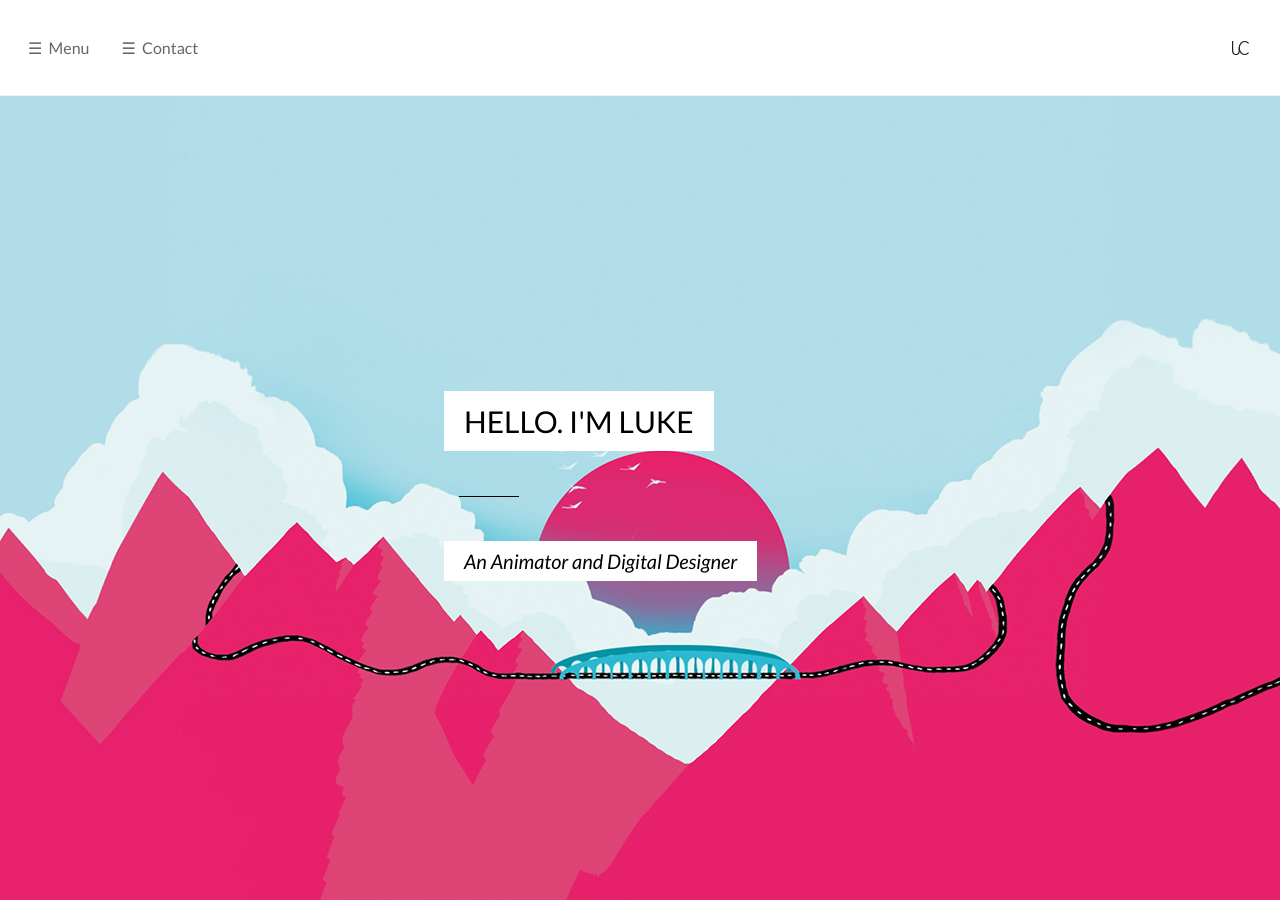
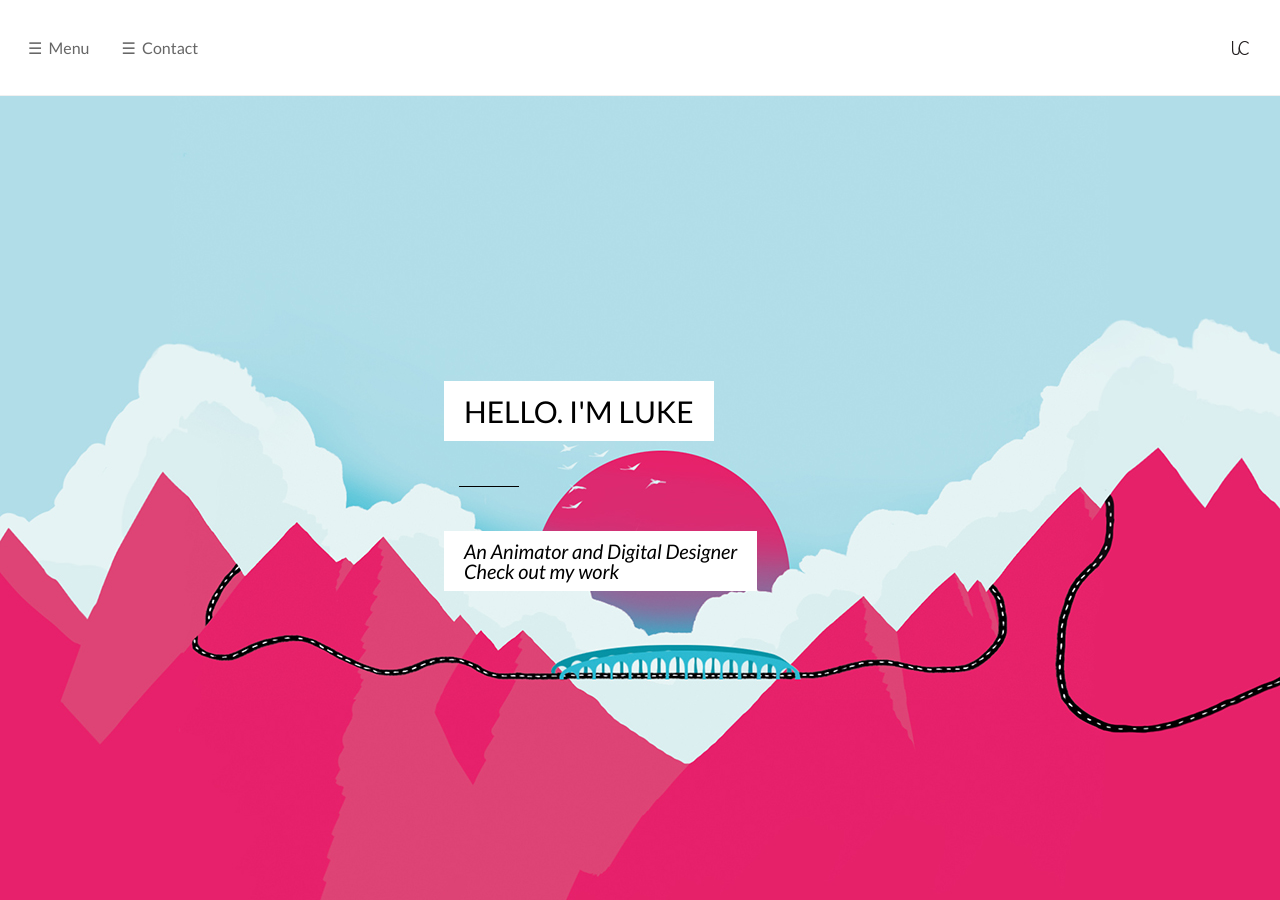
Before and after one commit to lukecarlton/lukecarlton.com, a Jekyll site: the page built from index.html, in a window 1280 px wide. Built offline with Jekyll 4.4.1, drawn with Linux system fonts in a browser that asks for light colours; Markdown is read by kramdown in place of the engine named in the settings; the list of posts is cut into pages by our own code.

Commit message:
homepage copy

```diff
--- a/index.html
+++ b/index.html
@@ -3,7 +3,7 @@ layout: home
 page_class: home-page
 
 title: "Hello. I'm Luke"
-introduction: "An Animator and Digital Designer"
+introduction: "An Animator and Digital Designer<br>Check out my work"
 ---
 
 <p></p>
```
